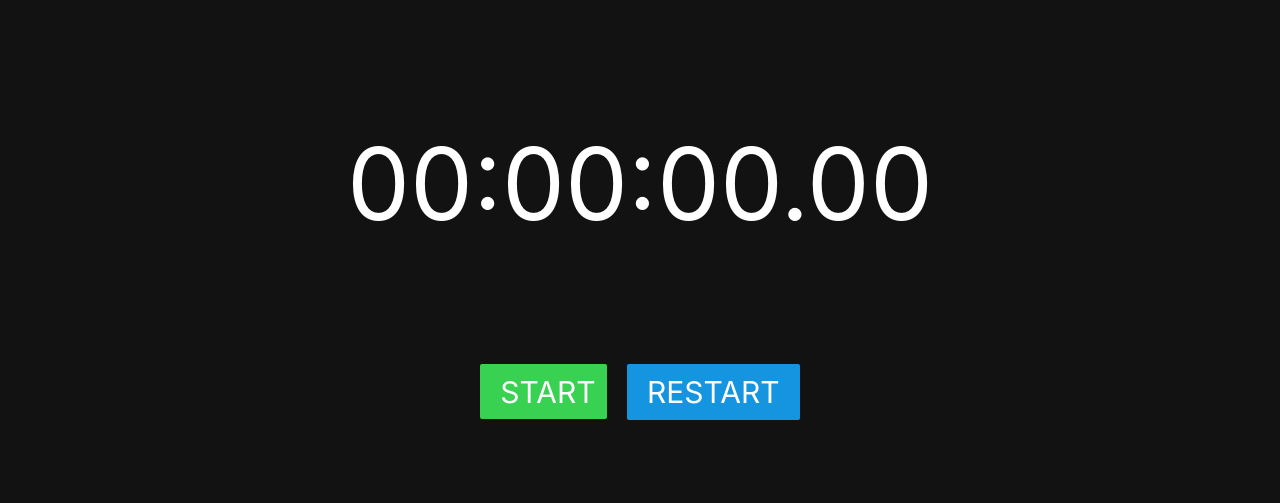
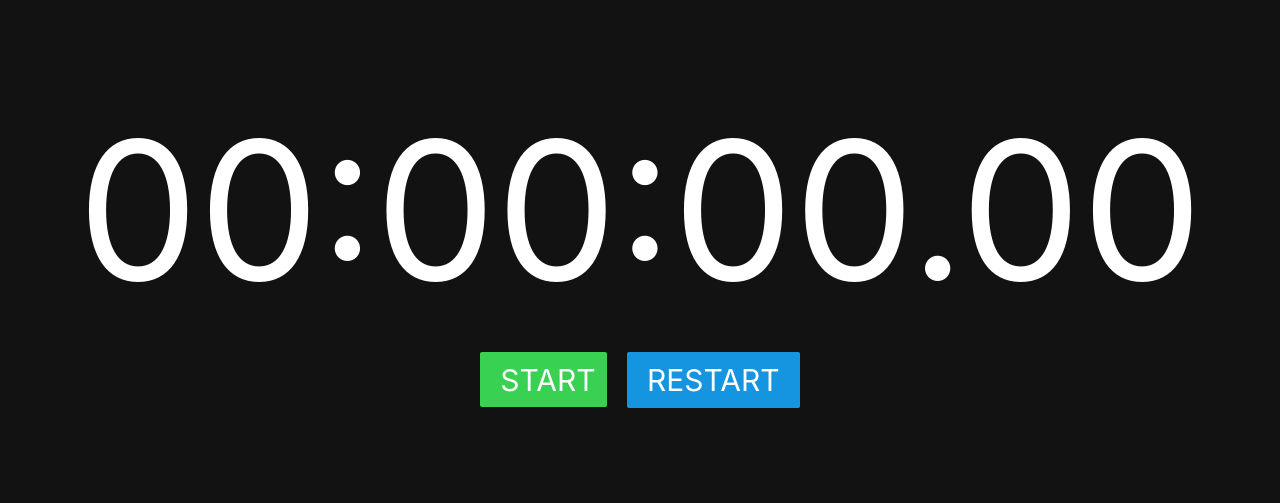
Before and after one commit to rafael-developer/cronometro, a plain HTML site: page index.html in a window 1280 px wide. Shown: the part 149-652 px from the top of the page. Drawn offline with Linux system fonts and the light colour scheme.

Commit message:
fixed-css

```diff
--- a/index.html
+++ b/index.html
@@ -10,11 +10,11 @@
 </head>
 <body>
 
-    <div id="container">
+    <div id="container"><!--
 
-        <div class="cronometro">
+    --><div class="cronometro">
             <div id="timer">00:00:00.00</div>
-        </div>
+       </div>
 
         <div id="power">
             <button id="start">START</button>
--- a/style/style.css
+++ b/style/style.css
@@ -1,41 +1,28 @@
 
 body{
-    background-color: rgb(19, 18, 18);
+    background-color: rgb(19, 18, 19);
     width: 100%;
     height: 100%;
     margin: 0px;
     display: flex;
     position: absolute;
-
     flex-direction: column;
     justify-content: center;
     align-items: center
 
 }
 
-#container {
-
-}
-
 .cronometro, button, #timer {
-
     font-family: -apple-system, BlinkMacSystemFont, 'Segoe UI', Roboto, Oxygen, Ubuntu, Cantarell, 'Open Sans', 'Helvetica Neue', sans-serif;
     font: bold;
-
-
-}
-
-div {
-    padding: 40px;
-    display: flexbox;
 
 }
 
 #timer {
     color: white;
-    font-size: 100px;
-
-    align-content: center;
+    font-size: 15vw;
+    text-align: center;
+    padding-bottom: 2vw;
 
 }
 
@@ -45,6 +32,14 @@ div {
     display: flex;
     justify-content: center;
     align-items: center
+
+}
+button {
+    border: none;
+    font-size: 30px;
+    border-radius: 2px;
+    padding: 10px 20px;
+    margin: 0px 10px;
 
 }
 #start {
@@ -59,12 +54,3 @@ div {
     background-color: rgb(21, 149, 223);
     color: white;
 }
-
-button {
-    border: none;
-    font-size: 30px;
-    border-radius: 2px;
-    padding: 10px 20px;
-    margin: 0px 10px;
-
-}
```
